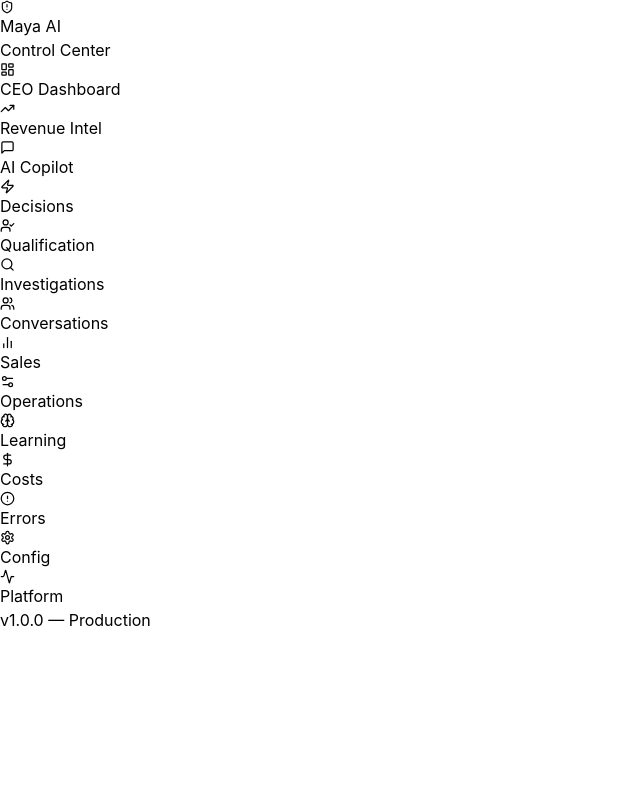
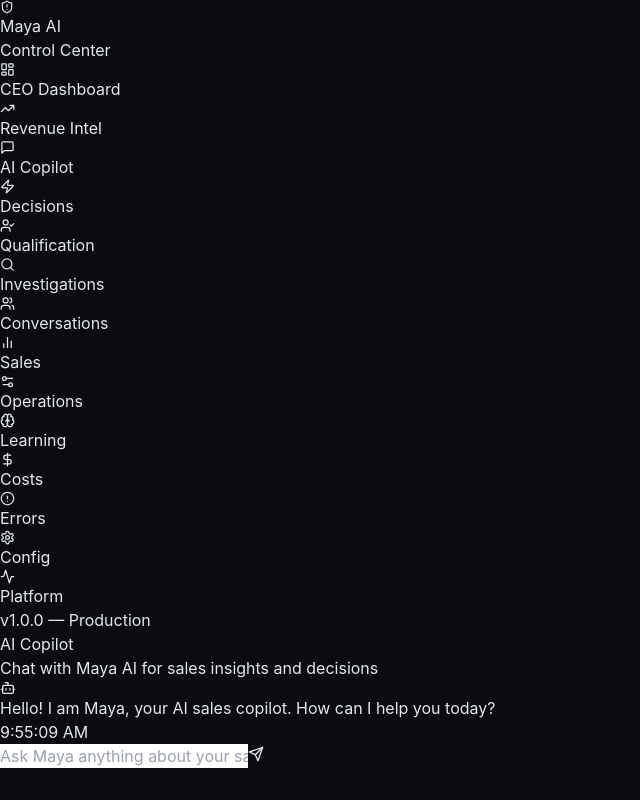
Before and after one commit to adyraysingh/myl-ai-dashboard, a Next.js app: page /copilot in a window 1280 px wide. Before the commit this address had no page. Shown: the top 800 px of the page, without its empty margins (0-640 px from the left). Built offline with nearby package versions, Linux system fonts and the light colour scheme.

Commit message:
Implement AI Copilot chat interface

```diff
--- /dev/null
+++ b/src/app/copilot/page.tsx
@@ -0,0 +1,77 @@
+'use client'
+import { useState, useRef, useEffect } from 'react'
+import { sendCopilotMessage } from '@/lib/api'
+import { Send, Bot, User } from 'lucide-react'
+
+interface Message { role: 'user'|'assistant'; content: string; time: string }
+
+export default function CopilotPage() {
+  const [messages, setMessages] = useState<Message[]>([
+    { role: 'assistant', content: 'Hello! I am Maya, your AI sales copilot. How can I help you today?', time: new Date().toLocaleTimeString() }
+  ])
+  const [input, setInput] = useState('')
+  const [loading, setLoading] = useState(false)
+  const bottomRef = useRef<HTMLDivElement>(null)
+
+  useEffect(() => { bottomRef.current?.scrollIntoView({ behavior: 'smooth' }) }, [messages])
+
+  async function send() {
+    if (!input.trim() || loading) return
+    const userMsg: Message = { role: 'user', content: input, time: new Date().toLocaleTimeString() }
+    setMessages(prev => [...prev, userMsg])
+    setInput('')
+    setLoading(true)
+    try {
+      const res = await sendCopilotMessage(input)
+      setMessages(prev => [...prev, { role: 'assistant', content: res?.message || res?.response || JSON.stringify(res), time: new Date().toLocaleTimeString() }])
+    } catch(e:any) {
+      setMessages(prev => [...prev, { role: 'assistant', content: `Error: ${e.message}`, time: new Date().toLocaleTimeString() }])
+    }
+    setLoading(false)
+  }
+
+  return (
+    <div className="flex flex-col h-full max-h-[calc(100vh-3rem)]">
+      <div className="mb-4">
+        <h1 className="text-2xl font-bold text-white">AI Copilot</h1>
+        <p className="text-[var(--muted-foreground)] text-sm mt-1">Chat with Maya AI for sales insights and decisions</p>
+      </div>
+      <div className="flex-1 overflow-y-auto bg-[var(--card)] border border-[var(--border)] rounded-xl p-4 space-y-4 mb-4">
+        {messages.map((m, i) => (
+          <div key={i} className={`flex gap-3 ${m.role === 'user' ? 'flex-row-reverse' : ''}`}>
+            <div className={`w-8 h-8 rounded-full flex items-center justify-center flex-shrink-0 ${m.role === 'assistant' ? 'bg-indigo-600' : 'bg-[var(--muted)]'}`}>
+              {m.role === 'assistant' ? <Bot size={16} className="text-white" /> : <User size={16} className="text-white" />}
+            </div>
+            <div className={`max-w-[75%] ${m.role === 'user' ? 'items-end' : 'items-start'} flex flex-col gap-1`}>
+              <div className={`px-4 py-2.5 rounded-2xl text-sm ${m.role === 'assistant' ? 'bg-[var(--muted)] text-[var(--foreground)]' : 'bg-indigo-600 text-white'}`}>
+                {m.content}
+              </div>
+              <span className="text-[10px] text-[var(--muted-foreground)] px-1">{m.time}</span>
+            </div>
+          </div>
+        ))}
+        {loading && (
+          <div className="flex gap-3">
+            <div className="w-8 h-8 rounded-full bg-indigo-600 flex items-center justify-center"><Bot size={16} className="text-white" /></div>
+            <div className="px-4 py-2.5 bg-[var(--muted)] rounded-2xl">
+              <div className="flex gap-1">{[0,1,2].map(i => <div key={i} className="w-2 h-2 bg-indigo-400 rounded-full animate-bounce" style={{animationDelay: `${i*0.15}s`}} />)}</div>
+            </div>
+          </div>
+        )}
+        <div ref={bottomRef} />
+      </div>
+      <div className="flex gap-3">
+        <input
+          value={input}
+          onChange={e => setInput(e.target.value)}
+          onKeyDown={e => e.key === 'Enter' && send()}
+          placeholder="Ask Maya anything about your sales pipeline..."
+          className="flex-1 px-4 py-3 bg-[var(--card)] border border-[var(--border)] rounded-xl text-sm text-[var(--foreground)] placeholder-[var(--muted-foreground)] focus:outline-none focus:border-indigo-500"
+        />
+        <button onClick={send} disabled={loading || !input.trim()} className="px-4 py-3 bg-indigo-600 hover:bg-indigo-700 disabled:opacity-50 rounded-xl transition-colors">
+          <Send size={16} className="text-white" />
+        </button>
+      </div>
+    </div>
+  )
+}
```
